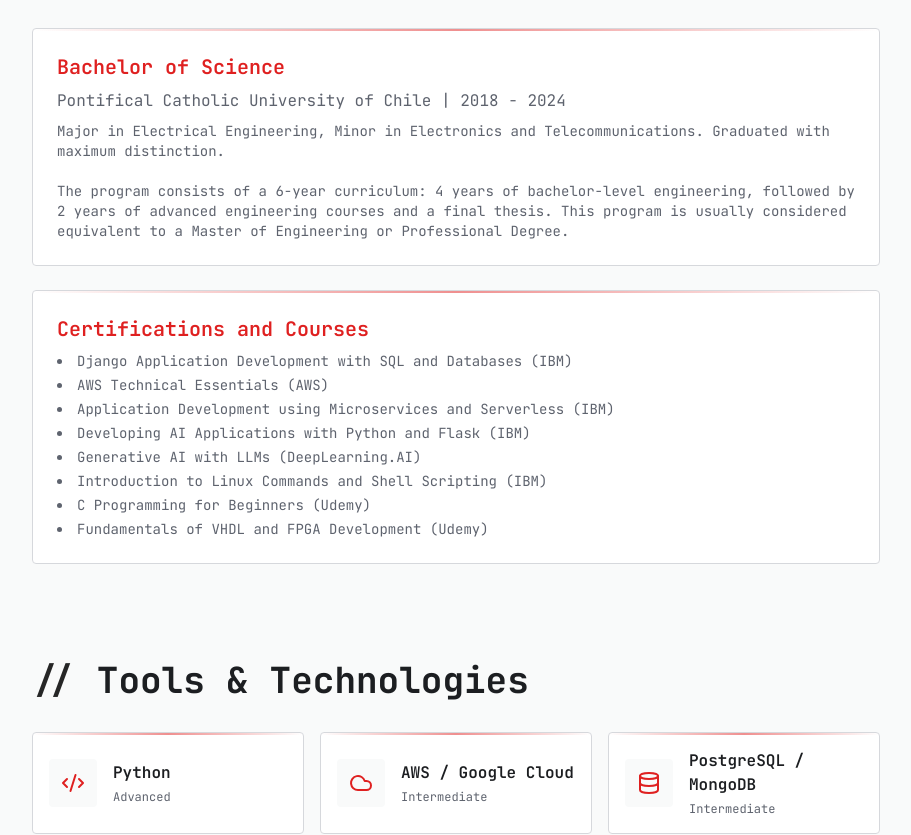
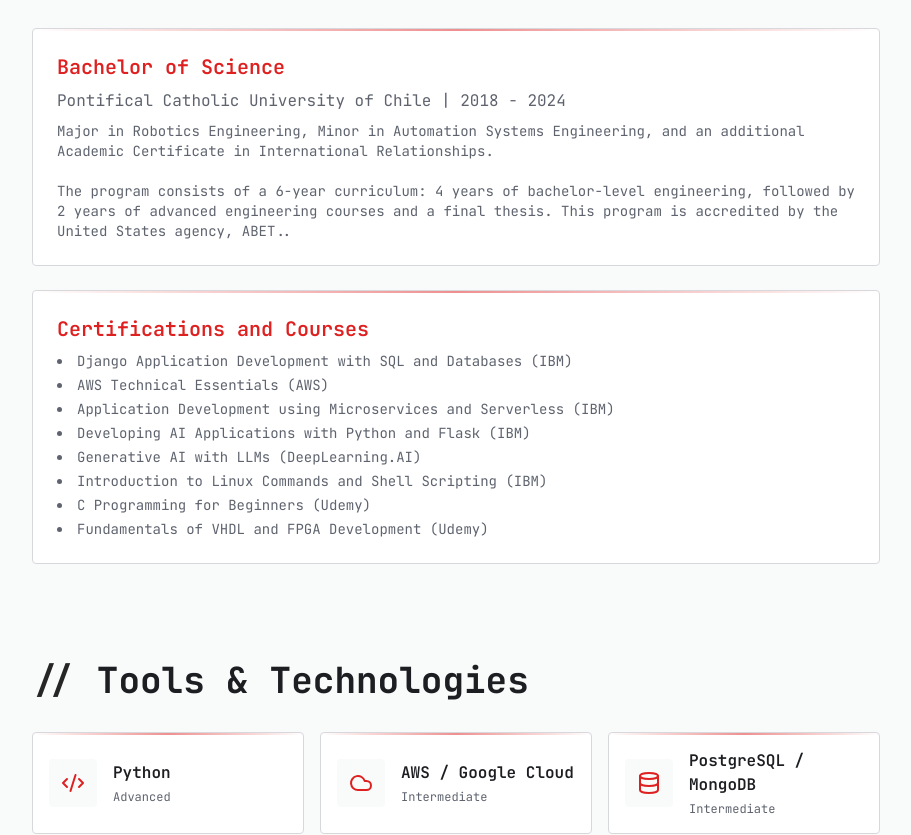
Before and after one commit to mbflores3/mbflores3.github.io, a React (Vite) app: page / in a window 1280 px wide. Shown: the part 3520-4355 px from the top of the page, without its empty margins (184-1095 px from the left). Built offline with nearby package versions, Linux system fonts and the light colour scheme.

Commit message:
Update Index.tsx

```diff
--- a/src/pages/Index.tsx
+++ b/src/pages/Index.tsx
@@ -175,10 +175,10 @@ const Index = () => {
               </h3>
               <p className="text-muted-foreground mb-2">Pontifical Catholic University of Chile | 2018 - 2024</p>
               <p className="text-sm text-muted-foreground">
-                Major in Electrical Engineering, Minor in Electronics and Telecommunications. Graduated with maximum distinction.
+                Major in Robotics Engineering, Minor in Automation Systems Engineering, and an additional Academic Certificate in International Relationships.
                 <br /><br />
                 The program consists of a 6-year curriculum: 4 years of bachelor-level engineering, followed by 2 years of advanced engineering courses and a final thesis.
-                This program is usually considered equivalent to a Master of Engineering or Professional Degree.
+                This program is accredited by the United States agency, ABET..
               </p>
             </div>
 
@@ -455,7 +455,7 @@ const Index = () => {
 
             <div className="space-y-4">
               <a
-                href="mailto:catalina.sierra@alumni.uc.cl"
+                href="mailto:mbflores3@uc.cl"
                 className="flex items-center gap-4 text-foreground hover:text-primary transition-colors group"
               >
                 <div className="p-3 bg-secondary rounded group-hover:bg-primary/20 transition-colors">
@@ -463,12 +463,12 @@ const Index = () => {
                 </div>
                 <div>
                   <p className="font-semibold">Email</p>
-                  <p className="text-sm text-muted-foreground">catalina.sierra@alumni.uc.cl</p>
+                  <p className="text-sm text-muted-foreground">mbflores3@uc.cl</p>
                 </div>
               </a>
 
               <a
-                href="https://github.com/csierr"
+                href="https://github.com/mbflores3"
                 target="_blank"
                 rel="noopener noreferrer"
                 className="flex items-center gap-4 text-foreground hover:text-primary transition-colors group"
@@ -478,12 +478,12 @@ const Index = () => {
                 </div>
                 <div>
                   <p className="font-semibold">GitHub</p>
-                  <p className="text-sm text-muted-foreground">@csierr</p>
+                  <p className="text-sm text-muted-foreground">@mbflores3</p>
                 </div>
               </a>
 
               <a
-                href="https://www.linkedin.com/in/catalina-pia-sierra-simon-a06133233/"
+                href="https://www.linkedin.com/in/mario-flores-musso-6a3156235/"
                 target="_blank"
                 rel="noopener noreferrer"
                 className="flex items-center gap-4 text-foreground hover:text-primary transition-colors group"
@@ -493,7 +493,7 @@ const Index = () => {
                 </div>
                 <div>
                   <p className="font-semibold">LinkedIn</p>
-                  <p className="text-sm text-muted-foreground">Catalina Sierra</p>
+                  <p className="text-sm text-muted-foreground">Mario Flores Musso</p>
                 </div>
               </a>
             </div>
```
